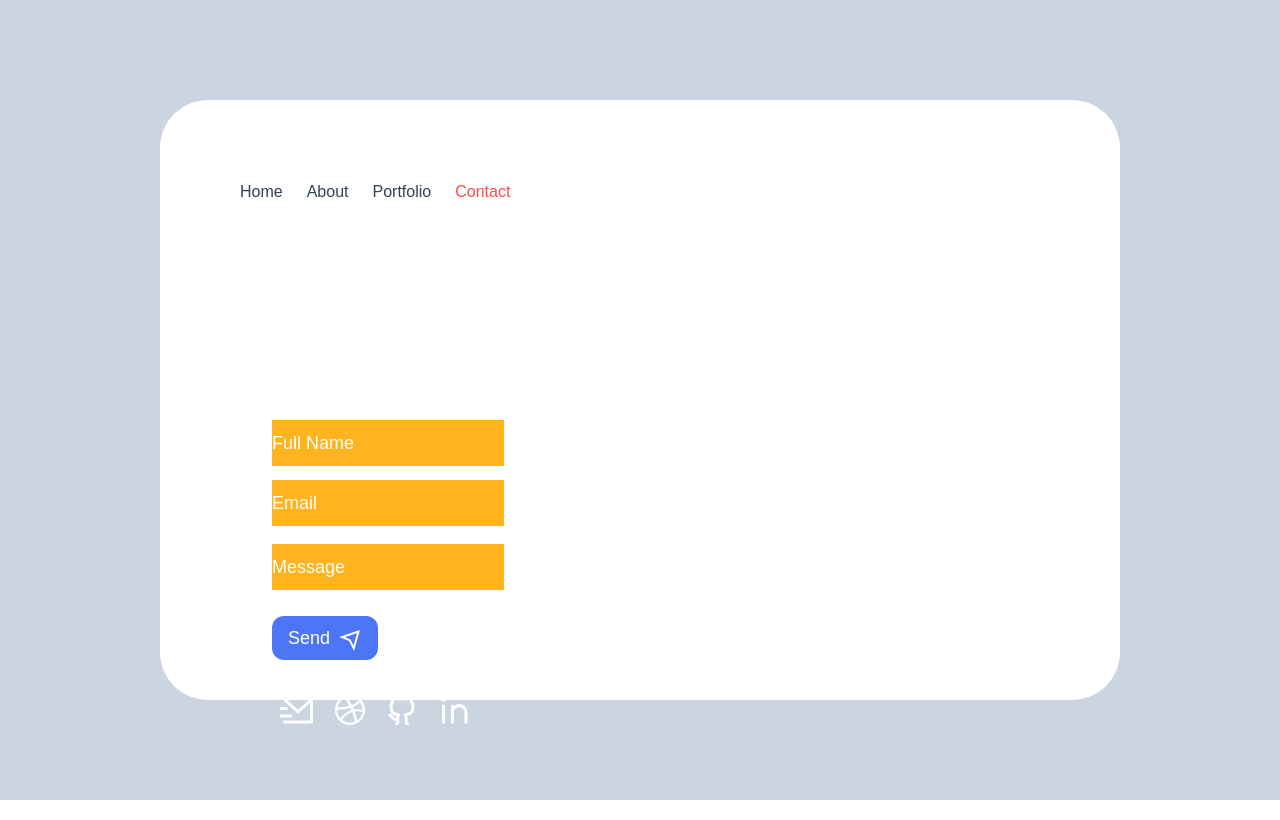
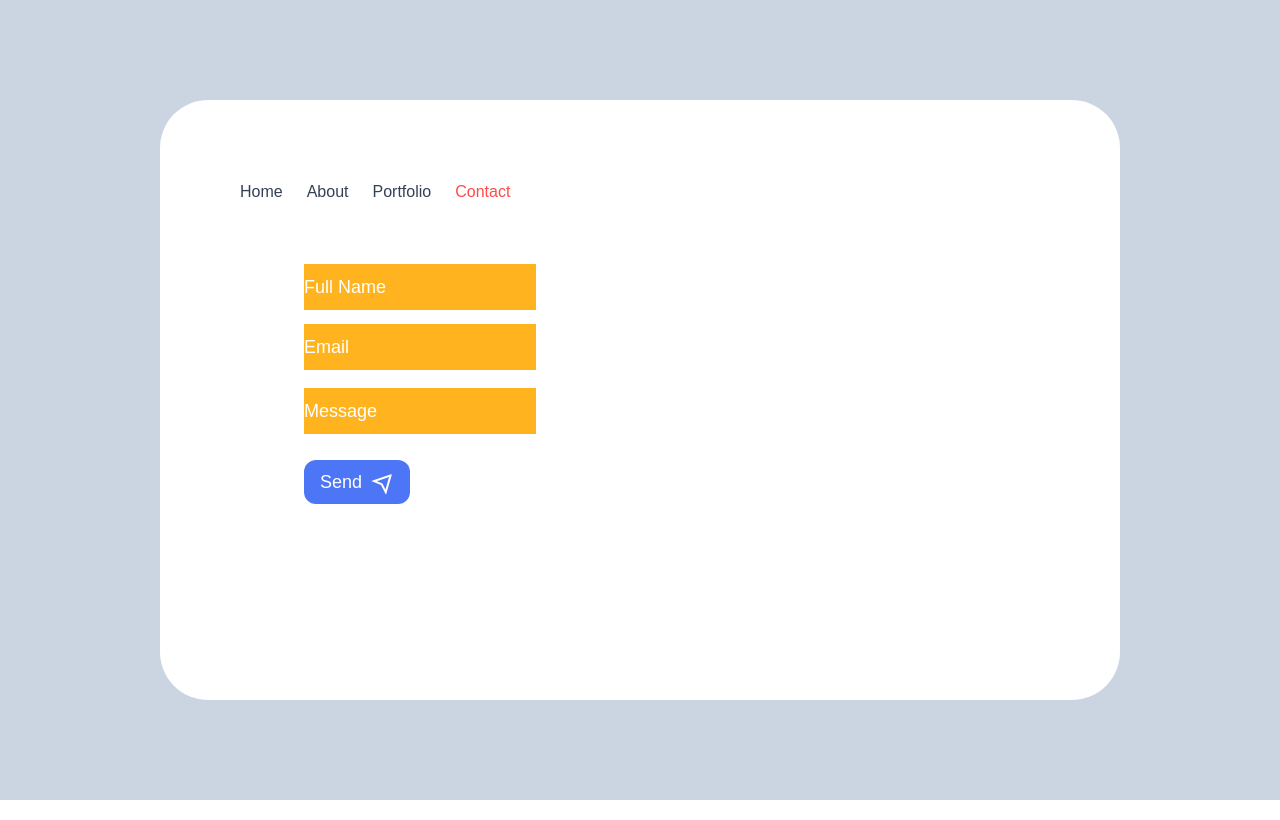
Before and after one commit to premier213/MyWebsite, a React (Create React App) app: page /contact in a window 1280 px wide. Built offline with nearby package versions, Linux system fonts and the light colour scheme; what tailwindcss-debug-screens would draw is missing.

Commit message:
responsive contact page bug fixed

```diff
--- a/src/components/contact.js
+++ b/src/components/contact.js
@@ -19,12 +19,12 @@ const Contact = () => {
   return (
     <div className="sm:bg-white xl:items-center xl:justify-center xl:bg-gray-300 flex min-h-screen">
       <div className="h-80h rounded-br-7xl bg-yellow xl:bg-white w-90v xl:rounded-4xl xl:flex-row-reverse xl:w-75v xl:h-75v">
-        <div className="2xl:my-10h xl:my-10h xl:mx-20 h-60v sm:my-20h sm:w-70v sm:h-80v xl:w-40v">
+        <div className="2xl:my-10h xl:my-10h xl:mx-20 h-60v sm:my-20h md:my-4 sm:w-70v sm:h-80v xl:w-40v">
           <NavDesktop />
-          <div className="font-display sm:text-4xl md:text-6xl mx-8 mt-4 text-xl text-white">
+          <div className="font-display sm:text-4xl w-60v lg:mx-16 mx-8 text-xl text-white">
             {getInTouch}
           </div>
-          <div className="mx-8 mt-4">
+          <div className="lg:mx-16 mx-8 mt-4">
             <form onSubmit={handleSubmit(onSubmit)}>
               <div>
                 <input
```
